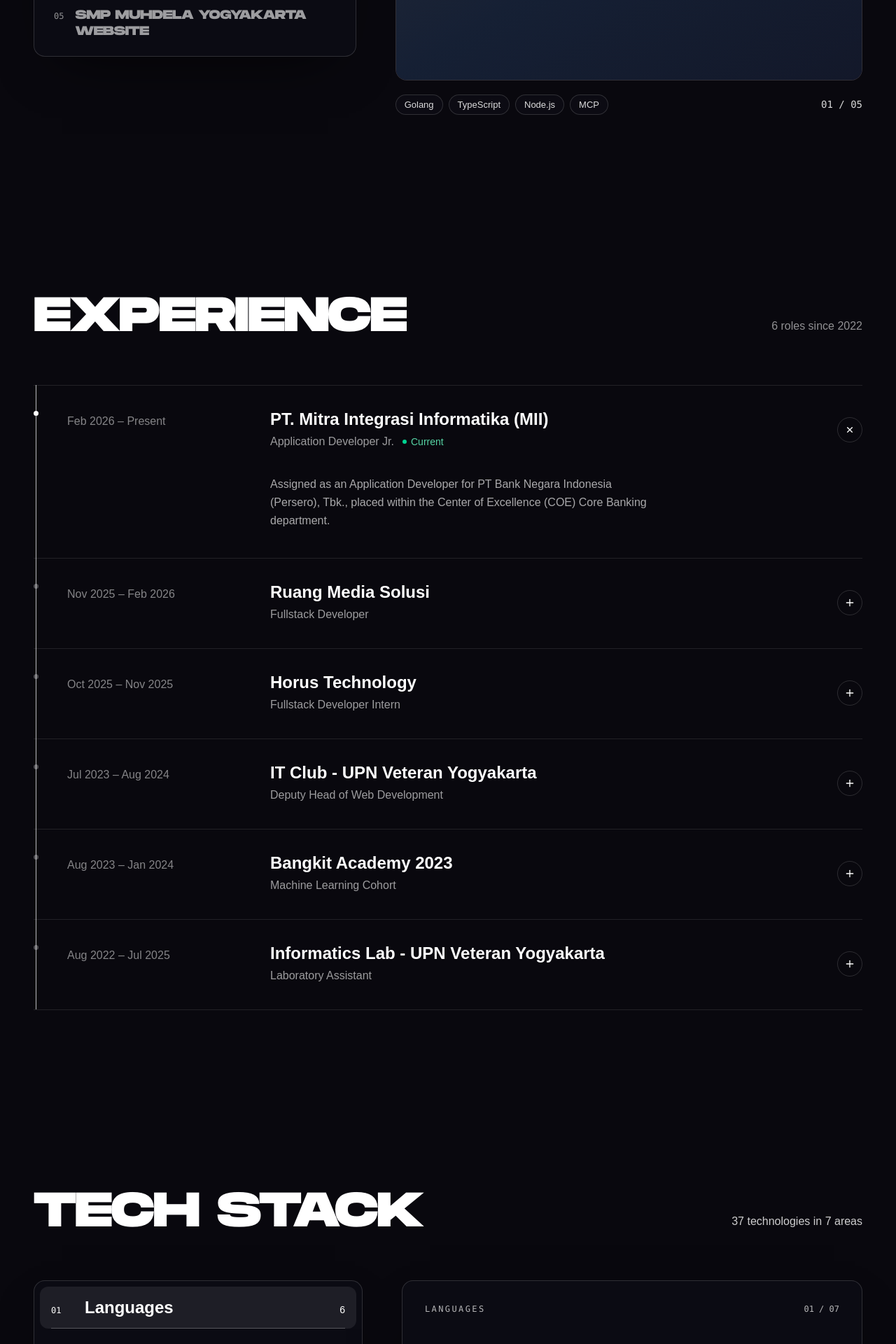
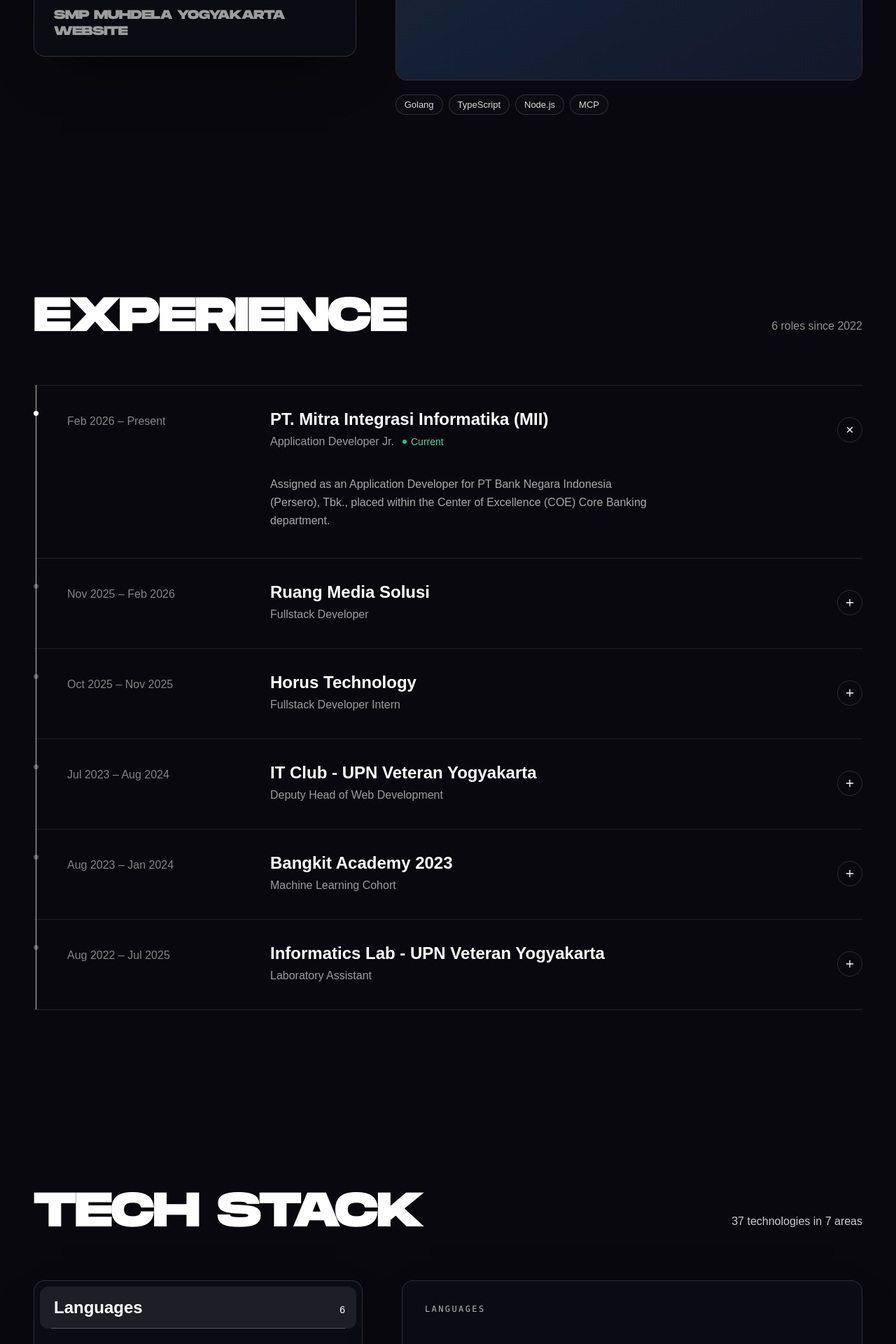
Before and after one commit to haikalmumtaz233/haikalmumtaz-com, a React (Vite) app: page / in a window 1280 px wide. Shown: the part 1360-3280 px from the top of the page at 70% size. Built offline with nearby package versions, Linux system fonts and the light colour scheme.

Commit message:
feat: drop index counters from featured work and tech stack

```diff
--- a/src/components/home/FeaturedDeck.tsx
+++ b/src/components/home/FeaturedDeck.tsx
@@ -122,8 +122,8 @@ const FeaturedDeck = ({ projects, onOpen }: FeaturedDeckProps) => {
         <div aria-hidden="true" className="w-[calc(14vw-1rem)] shrink-0" />
       </m.div>
 
-      <div className="flex items-center justify-between gap-6 px-5 sm:px-8">
-        <div className="flex flex-1 gap-1.5" role="tablist" aria-label="Choose a project">
+      <div className="px-5 sm:px-8">
+        <div className="flex gap-1.5" role="tablist" aria-label="Choose a project">
           {projects.map((project, index) => (
             <button
               key={project.id}
@@ -144,10 +144,6 @@ const FeaturedDeck = ({ projects, onOpen }: FeaturedDeckProps) => {
             </button>
           ))}
         </div>
-        <span className="font-monument text-sm font-black tabular-nums text-white">
-          {String(activeIndex + 1).padStart(2, '0')}
-          <span className="text-white/85"> / {String(projects.length).padStart(2, '0')}</span>
-        </span>
       </div>
     </div>
   );
--- a/src/components/home/FeaturedMeta.tsx
+++ b/src/components/home/FeaturedMeta.tsx
@@ -2,16 +2,11 @@ import type { Project } from '../../data/projects';
 
 const VISIBLE_STACK = 4;
 
-const pad = (value: number) => String(value).padStart(2, '0');
-
 interface FeaturedMetaProps {
   project: Project;
-  index: number;
-  count: number;
 }
 
-const FeaturedMeta = ({ project, index, count }: FeaturedMetaProps) => (
-  <div className="mt-5 flex items-center justify-between gap-6">
+const FeaturedMeta = ({ project }: FeaturedMetaProps) => (
   <ul className="flex flex-wrap gap-2" aria-label={`${project.name} stack`}>
     {project.stack.slice(0, VISIBLE_STACK).map((tech) => (
       <li
@@ -22,10 +17,6 @@ const FeaturedMeta = ({ project, index, count }: FeaturedMetaProps) => (
       </li>
     ))}
   </ul>
-    <span className="shrink-0 font-mono text-sm tabular-nums text-white/85">
-      {pad(index + 1)} / {pad(count)}
-    </span>
-  </div>
 );
 
 export default FeaturedMeta;
--- a/src/components/home/FeaturedProjects.tsx
+++ b/src/components/home/FeaturedProjects.tsx
@@ -88,11 +88,9 @@ const FeaturedProjects = () => {
               onSwipe={(step) => select(active.index + step)}
               className="aspect-16/10"
             />
-            <FeaturedMeta
-              project={activeProject}
-              index={active.index}
-              count={featuredProjects.length}
-            />
+            <div className="mt-5">
+              <FeaturedMeta project={activeProject} />
+            </div>
           </div>
           <div className="lg:col-span-5 lg:order-1">
             <FeaturedTabs
--- a/src/components/home/FeaturedTabs.tsx
+++ b/src/components/home/FeaturedTabs.tsx
@@ -64,26 +64,17 @@ const FeaturedTabs = ({ projects, activeIndex, onSelect }: FeaturedTabsProps) =>
                 transition={{ duration: 0.6, ease: easing.expo }}
               />
             )}
-            <span className="relative flex items-baseline gap-4">
-              <span
-                className={`font-mono text-xs tabular-nums transition-colors duration-500 ${
-                  isActive ? 'text-white' : 'text-white/55'
-                }`}
-              >
-                {String(index + 1).padStart(2, '0')}
-              </span>
-              <span
-                className={`font-monument text-base font-black uppercase leading-tight tracking-tight transition-colors duration-500 lg:text-lg 2xl:text-xl ${
-                  isActive ? 'text-white' : 'text-white/60 group-hover:text-white/90'
-                }`}
-              >
-                {project.name}
-              </span>
+            <span
+              className={`relative block font-monument text-base font-black uppercase leading-tight tracking-tight transition-colors duration-500 lg:text-lg 2xl:text-xl ${
+                isActive ? 'text-white' : 'text-white/60 group-hover:text-white/90'
+              }`}
+            >
+              {project.name}
             </span>
             <AnimatePresence initial={false}>
               {isActive && (
                 <m.span
-                  className="relative block overflow-hidden pl-9"
+                  className="relative block overflow-hidden"
                   initial={prefersReducedMotion ? { opacity: 0 } : { height: 0, opacity: 0 }}
                   animate={prefersReducedMotion ? { opacity: 1 } : { height: 'auto', opacity: 1 }}
                   exit={prefersReducedMotion ? { opacity: 0 } : { height: 0, opacity: 0 }}
--- a/src/components/home/TechStackShowcase.tsx
+++ b/src/components/home/TechStackShowcase.tsx
@@ -14,8 +14,6 @@ import { easing } from '../../lib/motion';
 
 const CYCLE_MS = 4500;
 const HOVER_INTENT_MS = 180;
-
-const pad = (value: number) => String(value).padStart(2, '0');
 
 const TechStackShowcase = () => {
   const prefersReducedMotion = usePrefersReducedMotion();
@@ -105,13 +103,6 @@ const TechStackShowcase = () => {
               className={`group relative flex items-baseline gap-5 overflow-hidden rounded-xl px-4 py-3.5 text-left transition-colors duration-500 2xl:py-4 ${isActive ? 'bg-white/8' : 'hover:bg-white/4'}`}
             >
               <span
-                className={`w-6 shrink-0 font-mono text-xs tabular-nums transition-colors duration-500 ${
-                  isActive ? 'text-white' : 'text-white/60'
-                }`}
-              >
-                {pad(index + 1)}
-              </span>
-              <span
                 className={`flex-1 truncate text-xl font-semibold transition-[color,transform] duration-500 ease-expo lg:text-2xl 2xl:text-[28px] ${
                   isActive ? 'translate-x-1 text-white' : 'text-white/70 group-hover:text-white'
                 }`}
@@ -165,9 +156,8 @@ const TechStackShowcase = () => {
           }}
         />
 
-        <span className="relative flex items-center justify-between font-mono text-xs tabular-nums text-white/70">
-          <span className="tracking-[0.2em] uppercase">{category.title}</span>
-          {pad(activeIndex + 1)} / {pad(techCategories.length)}
+        <span className="relative font-mono text-xs tracking-[0.2em] text-white/70 uppercase">
+          {category.title}
         </span>
 
         <div className="relative flex flex-1 items-center pt-4">
```
Lines whose indentation alone changed are shown as unchanged.
